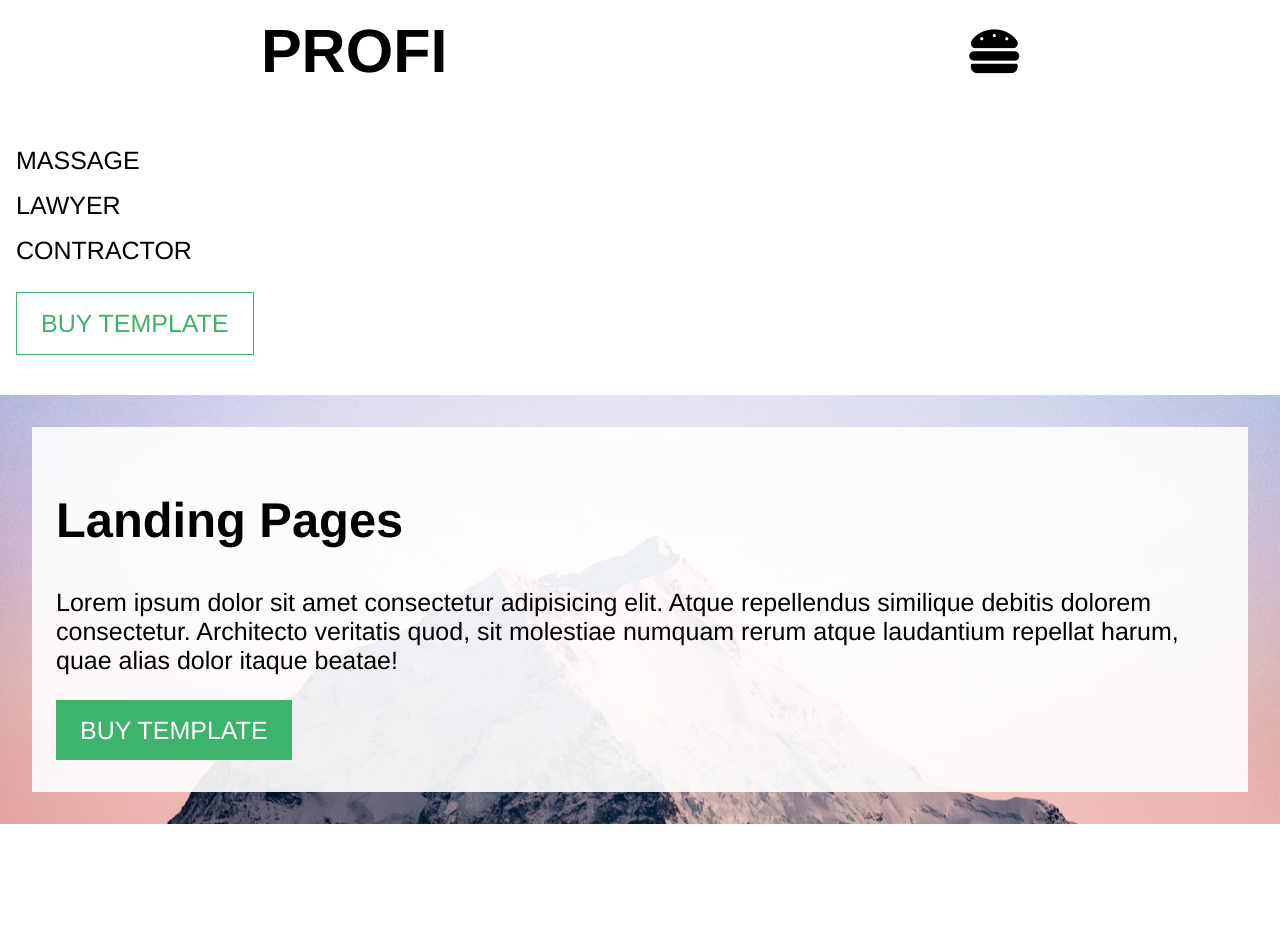
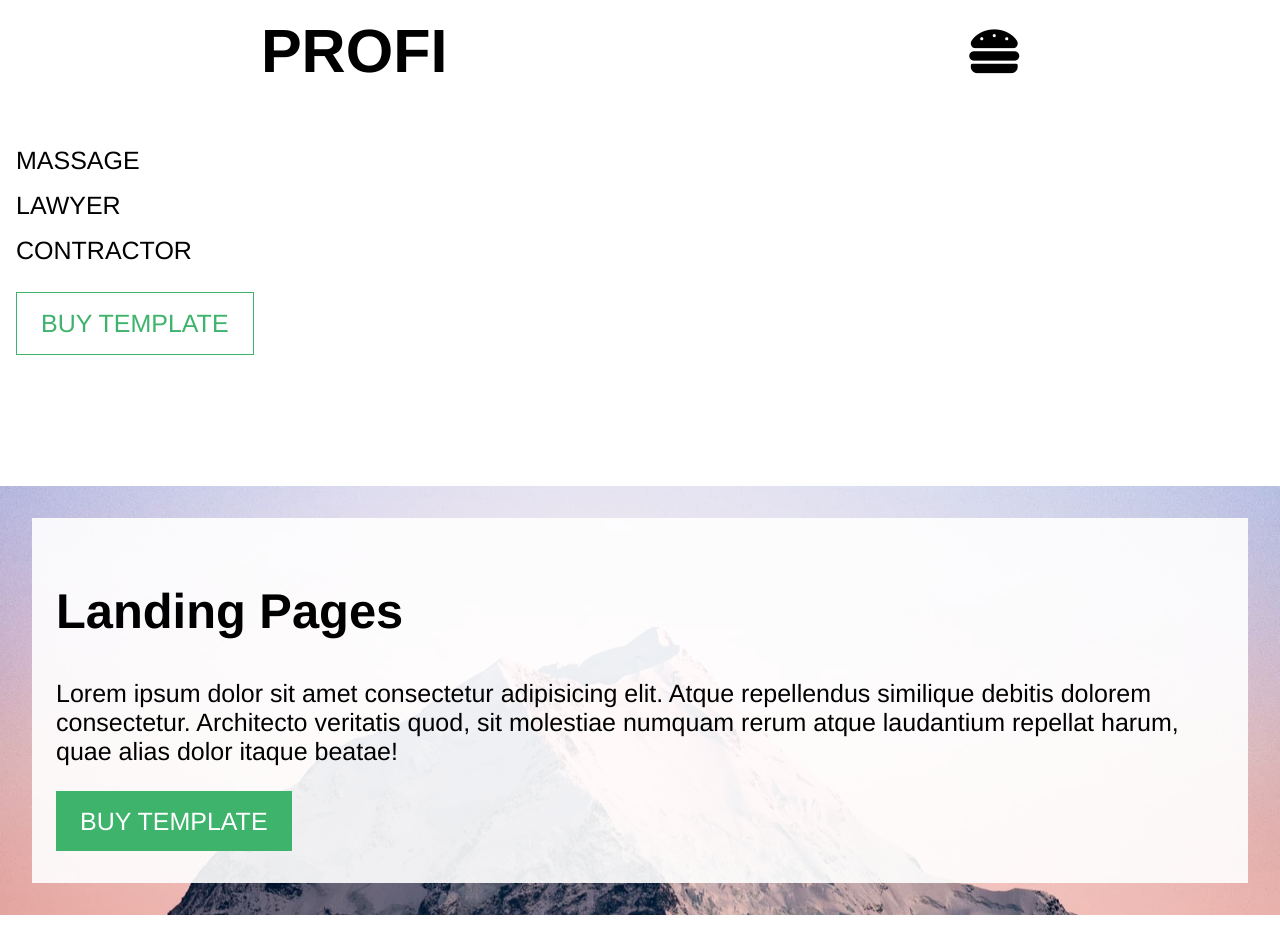
Before and after one commit to Syrvpp/in-class-rwd, a website: page client/index.html in a window 1280 px wide. Before the commit the page ends 840 px from the top, so only its background shows below. Drawn offline with nearby package versions, Linux system fonts and the light colour scheme.

Commit message:
Toggle menu with transitioned properties

```diff
--- a/client/index.html
+++ b/client/index.html
@@ -20,7 +20,7 @@
       <span class="fas fa-hamburger"></span>
     </header>
 
-    <nav>
+    <nav class="is-expanded">
       <ul>
         <li><a href="#">Massage</a></li>
         <li><a href="#">Lawyer</a></li>
--- a/client/scripts.js
+++ b/client/scripts.js
@@ -0,0 +1,8 @@
+const nav = document.querySelector('nav')
+
+document.querySelector('.fa-hamburger').addEventListener('click',
+// Callback fxn.
+() => {
+  // Short-circuit OR operator
+  nav.classList.replace("is-collapsed", "is-expanded") || nav.classList.replace("is-expanded", "is-collapsed")
+})
--- a/client/style.css
+++ b/client/style.css
@@ -107,9 +107,16 @@ nav > a:visited {
 /* JS Classes */
 .is-collapsed {
   height: 0;
-  padding: 0;
+  opacity: 0;
   transform: scaleY(0);
-  transition: all cubic-bezier(0.25, 0.46, 0.45, 0.94) 0.4s;
+  transition: all 0.4s linear;
+}
+
+.is-expanded {
+  height: 50vh;
+  opacity: 1;
+  transform: scaleY(1);
+  transition: all 0.4s linear;
 }
 
 #cta {
```
